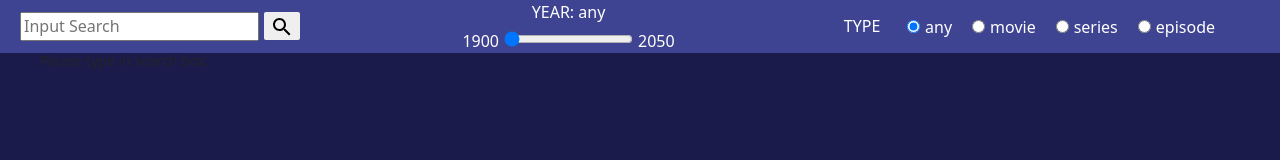
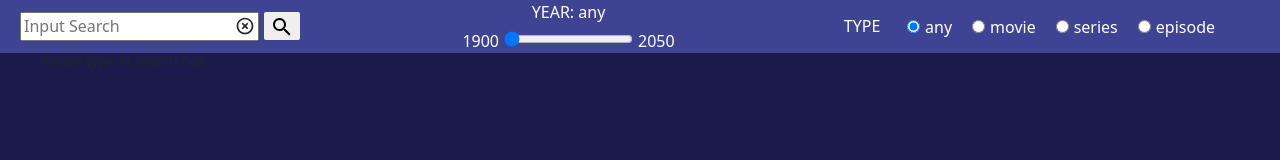
Before and after one commit to sun1723/movie_app, a React (Create React App) app: page / in a window 1280 px wide. Shown: the top 160 px of the page. Built offline with nearby package versions, Linux system fonts and the light colour scheme.

Commit message:
feat:MA-38-enabler user clear input in one click for searchBox

```diff
--- a/src/components/SearchBox.js
+++ b/src/components/SearchBox.js
@@ -1,6 +1,7 @@
 import React from 'react'
 import { useEffect, useState } from 'react'
 import '../utils/search_box.scss'
+import HighlightOffIcon from '@material-ui/icons/HighlightOff';
 
 export const SearchBox = ({onSearch, iconAfter}) => {
   const [searchValue, setSearchValue] = useState("");
@@ -39,6 +40,10 @@ export const SearchBox = ({onSearch, iconAfter}) => {
           placeholder="Input Search"
           value={searchValue}
         />
+        <HighlightOffIcon
+          className='search-box_input__icon'
+          fontSize='small'
+          onClick={evt => {setSearchValue('')}}/>
       </span>
       <div className='search-box_icon'>
         <button onClick={() => {setOpenSearch(true); }}>
--- a/src/utils/search_box.scss
+++ b/src/utils/search_box.scss
@@ -4,7 +4,14 @@
   box-sizing: border-box;
   &_input {
     width: 90%;
+    position: relative;
     line-height: 145%;
+    &__icon {
+      position: absolute;
+      right:4px;
+      top:1px;
+      cursor: pointer;
+    }
   }
   &_icon {
     display: inline-block;
```
